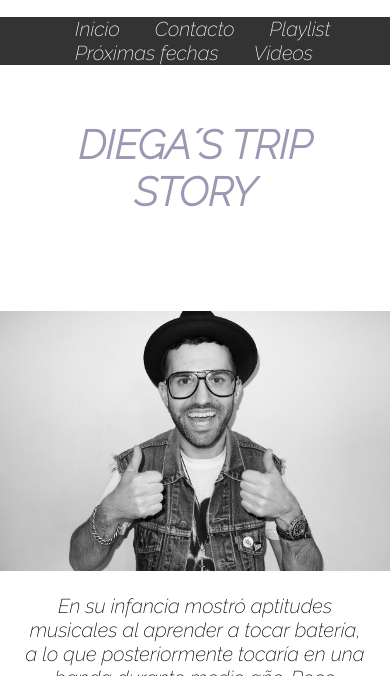
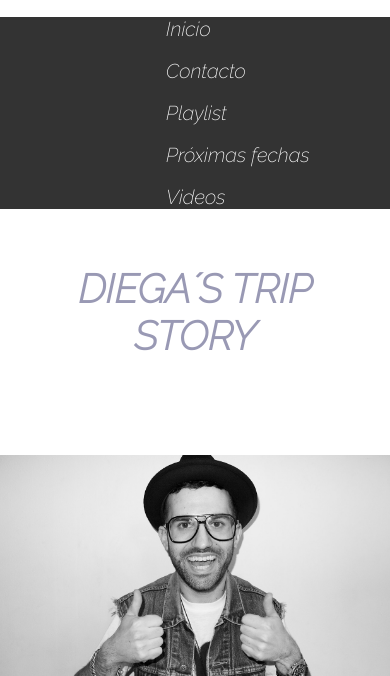
Before and after one commit to Edu-Rome/DiegaTrip, a website: page index.html in a window 390 px wide. Shown: the part 168-844 px from the top of the page. Drawn offline with Linux system fonts and the light colour scheme.

Commit message:
medidas responsive

```diff
--- a/css.css
+++ b/css.css
@@ -263,9 +263,15 @@ padding: 20px;
 
 
 @media (max-width: 576px){
-
+    #menu ul li {
+    justify-content: space-between;
+    margin-left: 36%;
+    display: flex;
+    float: initial;
+    margin-top: 18px;
+}
 #menu ul li {
-    margin-left: 10%;
+    margin-left: 36%;
 }
 
     #video{
```
